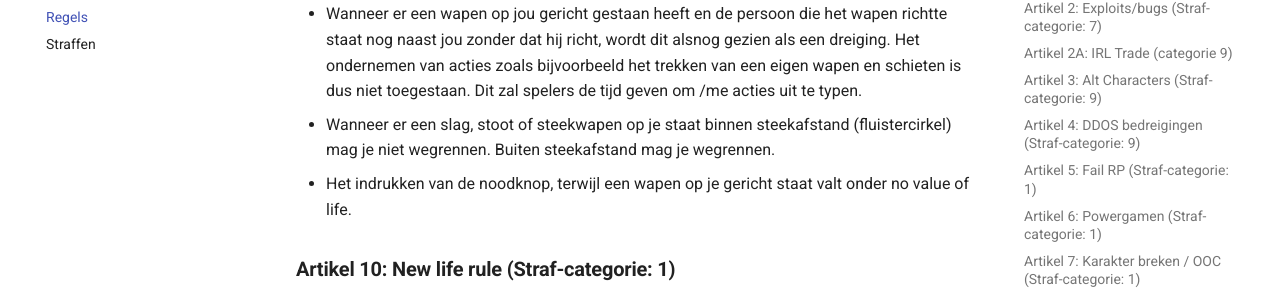
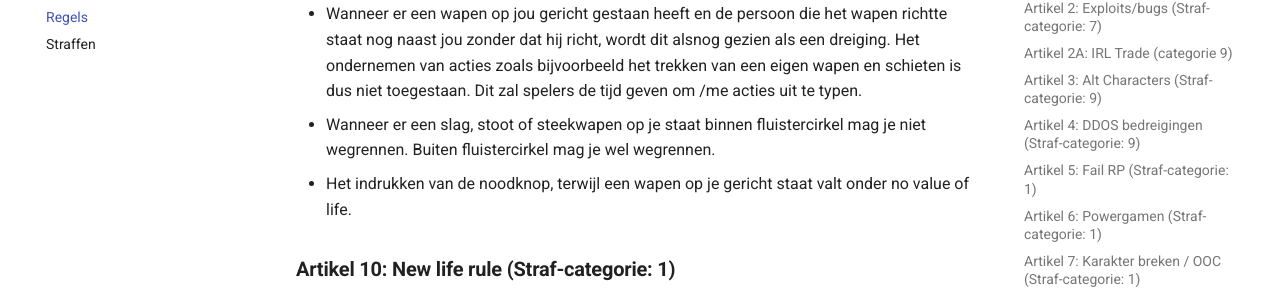
Before and after one commit to ZuiderVeenRP/apv, an MkDocs documentation site: the page built from docs/algemeen.md, in a window 1280 px wide and 900 px high, scrolled down 2582 px. Shown: the part 145-443 px from the top of the window. Built offline with MkDocs 1.6.1 and Material for MkDocs 9.7.7, drawn with Linux system fonts in a browser that asks for light colours; comment, search, counter and statistics services are not loaded.

Commit message:
artikel 9 aangepast mes -> slag, stoot of steekwapen

```diff
--- a/docs/algemeen.md
+++ b/docs/algemeen.md
@@ -70,7 +70,7 @@
    - Het niet luisteren/meewerken terwijl er een wapen op je gericht staat ongeacht of je in een auto zit of niet.
    - De range van gunpoint moet minimaal op 2e voice range zijn, alles daarbuiten wordt gezien als niet verstaanbaar en is je eigen verantwoordelijkheid wanneer het anders verloopt.
    - Wanneer er een wapen op jou gericht gestaan heeft en de persoon die het wapen richtte staat nog naast jou zonder dat hij richt, wordt dit alsnog gezien als een dreiging. Het ondernemen van acties zoals bijvoorbeeld het trekken van een eigen wapen en schieten is dus niet toegestaan. Dit zal spelers de tijd geven om /me acties uit te typen.
-   - Wanneer er een slag, stoot of steekwapen op je staat binnen steekafstand (fluistercirkel) mag je niet wegrennen. Buiten steekafstand mag je wegrennen.
+   - Wanneer er een slag, stoot of steekwapen op je staat binnen fluistercirkel mag je niet wegrennen. Buiten fluistercirkel mag je wel wegrennen.
    - Het indrukken van de noodknop, terwijl een wapen op je gericht staat valt onder no value of life.
 </br>
 
```
